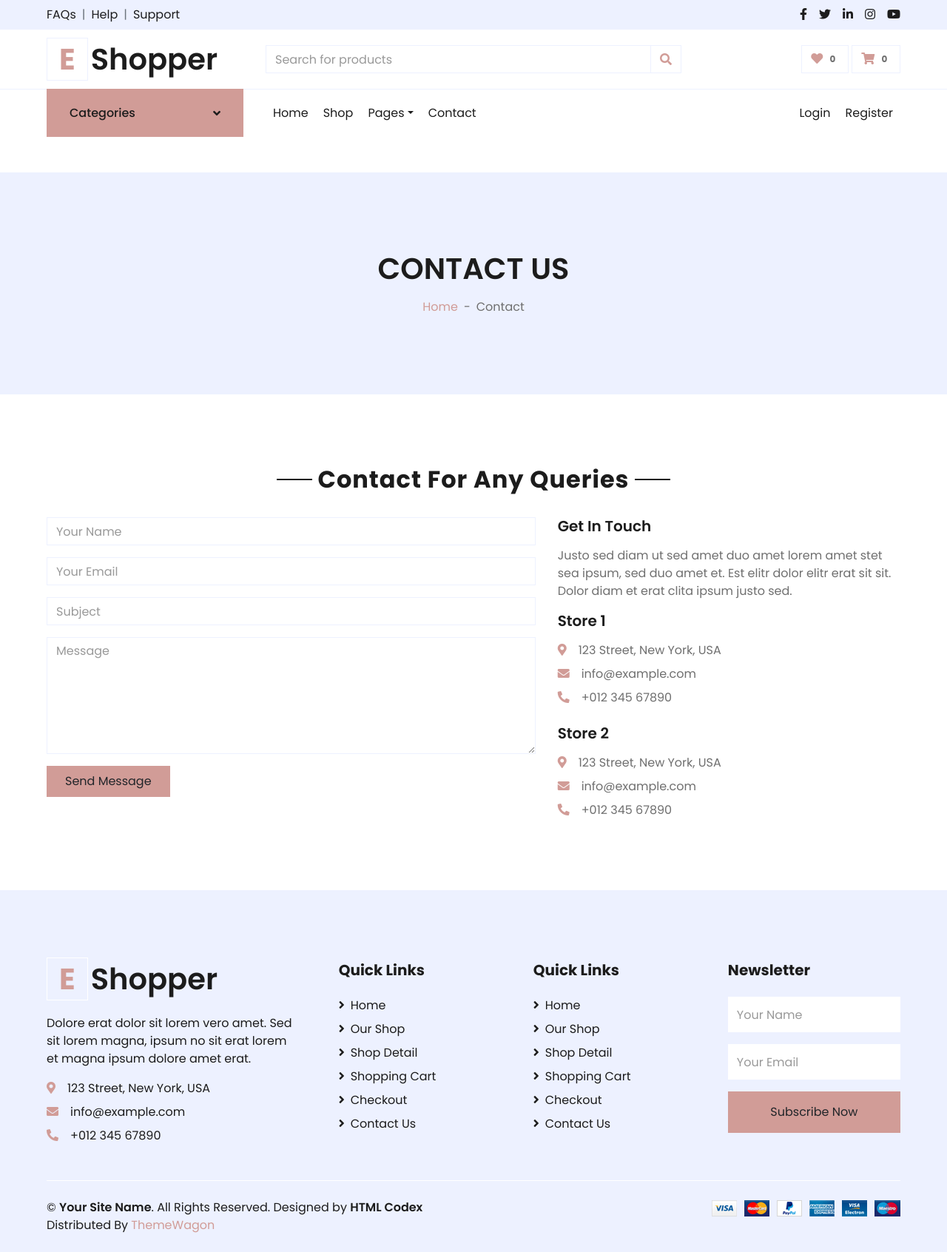
After one commit to vuthanhcong02/MVC_project, a PHP site: template app/views/contact/index.php in a window 1280 px wide. The commit adds this page. Shown: the whole page at 74% size. Run offline with PHP 8.4, Linux system fonts and the light colour scheme; the template is opened without the code that fills it, so the values that code supplies are empty; some libraries are stand-ins or nearby versions.

Commit message:
build page contact

```diff
--- /dev/null
+++ b/app/views/contact/index.php
@@ -0,0 +1,67 @@
+<?php include 'public/layouts/header.php' ?>
+<?php include 'public/layouts/navbar.php' ?>
+<div class="container-fluid bg-secondary mb-5">
+    <div class="d-flex flex-column align-items-center justify-content-center" style="min-height: 300px">
+        <h1 class="font-weight-semi-bold text-uppercase mb-3">Contact Us</h1>
+        <div class="d-inline-flex">
+            <p class="m-0"><a href="">Home</a></p>
+            <p class="m-0 px-2">-</p>
+            <p class="m-0">Contact</p>
+        </div>
+    </div>
+</div>
+<!-- Page Header End -->
+
+
+<!-- Contact Start -->
+<div class="container-fluid pt-5">
+    <div class="text-center mb-4">
+        <h2 class="section-title px-5"><span class="px-2">Contact For Any Queries</span></h2>
+    </div>
+    <div class="row px-xl-5">
+        <div class="col-lg-7 mb-5">
+            <div class="contact-form">
+                <div id="success"></div>
+                <form name="sentMessage" id="contactForm" novalidate="novalidate">
+                    <div class="control-group">
+                        <input type="text" class="form-control" id="name" placeholder="Your Name" required="required" data-validation-required-message="Please enter your name" />
+                        <p class="help-block text-danger"></p>
+                    </div>
+                    <div class="control-group">
+                        <input type="email" class="form-control" id="email" placeholder="Your Email" required="required" data-validation-required-message="Please enter your email" />
+                        <p class="help-block text-danger"></p>
+                    </div>
+                    <div class="control-group">
+                        <input type="text" class="form-control" id="subject" placeholder="Subject" required="required" data-validation-required-message="Please enter a subject" />
+                        <p class="help-block text-danger"></p>
+                    </div>
+                    <div class="control-group">
+                        <textarea class="form-control" rows="6" id="message" placeholder="Message" required="required" data-validation-required-message="Please enter your message"></textarea>
+                        <p class="help-block text-danger"></p>
+                    </div>
+                    <div>
+                        <button class="btn btn-primary py-2 px-4" type="submit" id="sendMessageButton">Send
+                            Message</button>
+                    </div>
+                </form>
+            </div>
+        </div>
+        <div class="col-lg-5 mb-5">
+            <h5 class="font-weight-semi-bold mb-3">Get In Touch</h5>
+            <p>Justo sed diam ut sed amet duo amet lorem amet stet sea ipsum, sed duo amet et. Est elitr dolor elitr erat sit sit. Dolor diam et erat clita ipsum justo sed.</p>
+            <div class="d-flex flex-column mb-3">
+                <h5 class="font-weight-semi-bold mb-3">Store 1</h5>
+                <p class="mb-2"><i class="fa fa-map-marker-alt text-primary mr-3"></i>123 Street, New York, USA</p>
+                <p class="mb-2"><i class="fa fa-envelope text-primary mr-3"></i>info@example.com</p>
+                <p class="mb-2"><i class="fa fa-phone-alt text-primary mr-3"></i>+012 345 67890</p>
+            </div>
+            <div class="d-flex flex-column">
+                <h5 class="font-weight-semi-bold mb-3">Store 2</h5>
+                <p class="mb-2"><i class="fa fa-map-marker-alt text-primary mr-3"></i>123 Street, New York, USA</p>
+                <p class="mb-2"><i class="fa fa-envelope text-primary mr-3"></i>info@example.com</p>
+                <p class="mb-0"><i class="fa fa-phone-alt text-primary mr-3"></i>+012 345 67890</p>
+            </div>
+        </div>
+    </div>
+</div>
+<?php include 'public/layouts/footer.php' ?>
--- a/public/layouts/header.php
+++ b/public/layouts/header.php
@@ -86,7 +86,7 @@
                 </a>
                 <a href="index.php?controller=cart&action=index" class="btn border">
                     <i class="fas fa-shopping-cart text-primary"></i>
-                    <span class="badge"><?php echo $count;?></span>
+                    <span class="badge"><?php echo (!empty($count)) ? $count : '0';?></span>
                 </a>
             </div>
         </div>
--- a/public/layouts/navbar.php
+++ b/public/layouts/navbar.php
@@ -33,7 +33,7 @@
                                 <a href="checkout.html" class="dropdown-item">Checkout</a>
                             </div>
                         </div>
-                        <a href="contact.html" class="nav-item nav-link">Contact</a>
+                        <a href="index.php?controller=contact&action=index" class="nav-item nav-link">Contact</a>
                     </div>
 
                     <div class="navbar-nav ml-auto py-0">
--- a/public/layouts/navbar_home.php
+++ b/public/layouts/navbar_home.php
@@ -32,7 +32,7 @@
                                 <a href="checkout.html" class="dropdown-item">Checkout</a>
                             </div>
                         </div>
-                        <a href="contact.html" class="nav-item nav-link">Contact</a>
+                        <a href="index.php?controller=contact&action=index" class="nav-item nav-link">Contact</a>
                     </div>
                     <div class="navbar-nav ml-auto py-0">
                         <a href="" class="nav-item nav-link">Login</a>
```
Also changed, not shown: app/controllers/CartController.php (+11 -1 lines), app/controllers/ContactController.php (added, +7 -0 lines), app/views/cart/index.php (+19 -20 lines).
